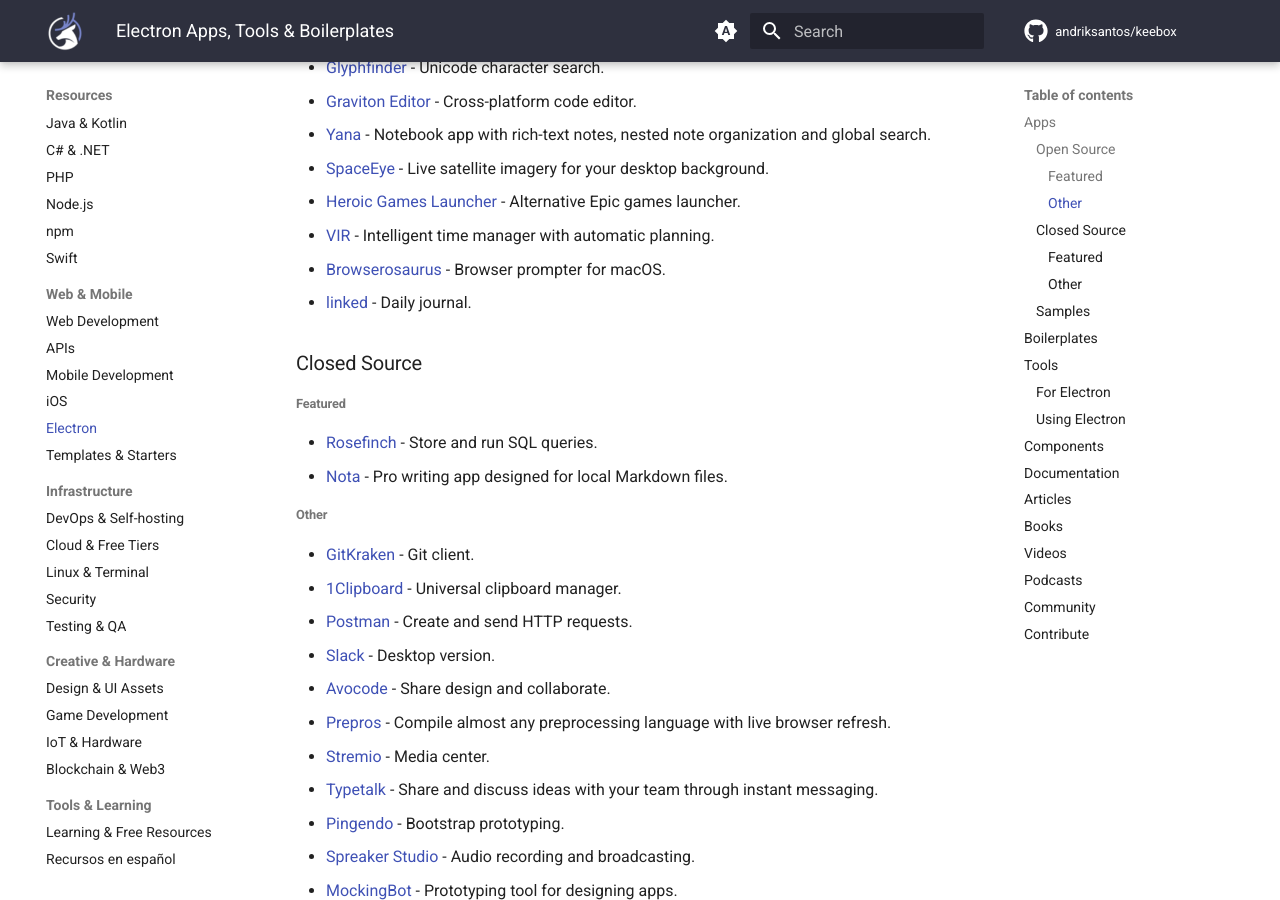
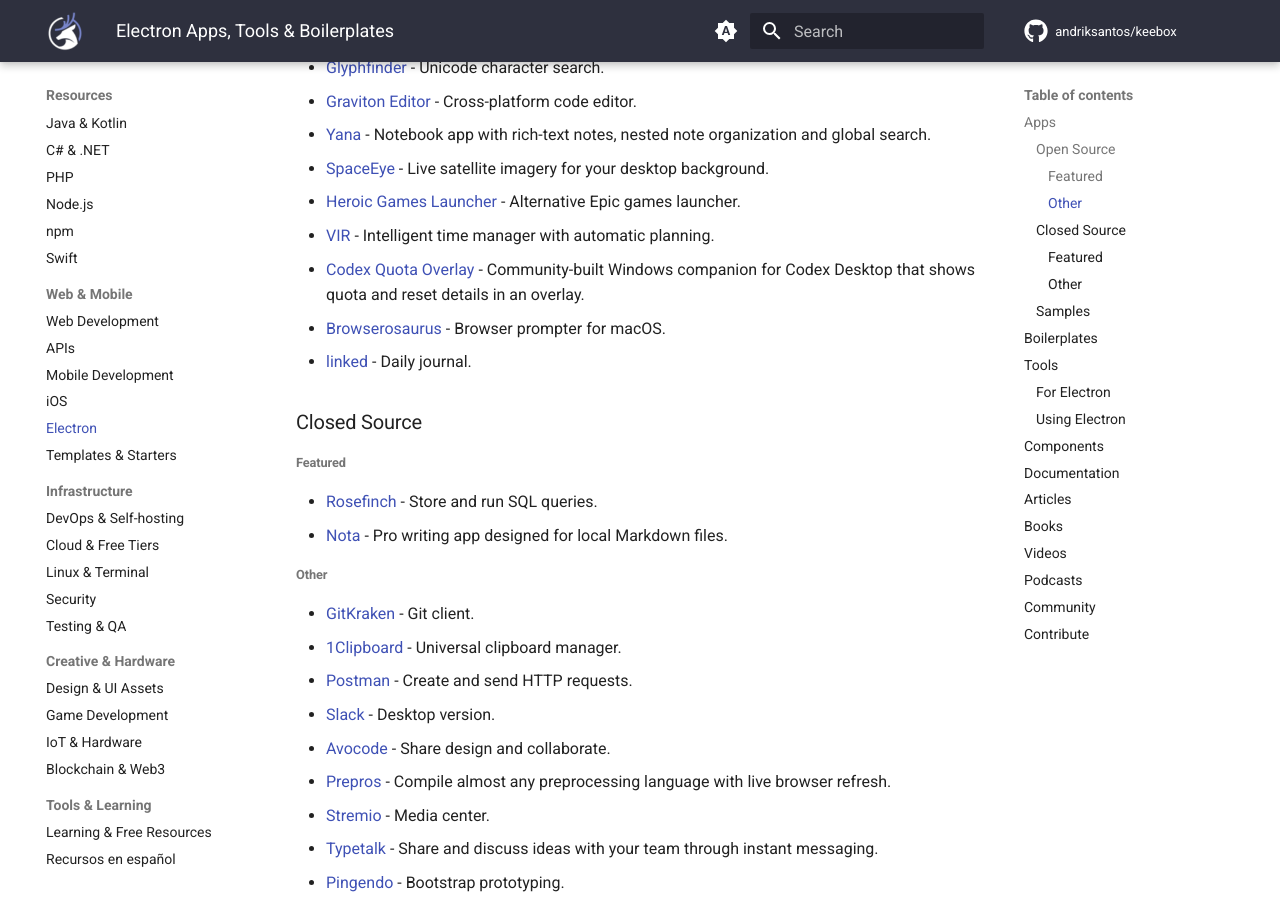
Before and after one commit to andriksantos/keebox, an MkDocs documentation site: the page built from docs/electron.md, in a window 1280 px wide and 900 px high, scrolled down 2844 px. Built offline with MkDocs 1.6.1 and Material for MkDocs 9.7.7, drawn with Linux system fonts in a browser that asks for light colours; comment, search, counter and statistics services are not loaded.

Commit message:
docs: list Codex Quota Overlay in Electron apps

```diff
--- a/docs/electron.md
+++ b/docs/electron.md
@@ -92,6 +92,7 @@ Made with Electron.
 - [SpaceEye](https://github.com/KYDronePilot/SpaceEye) - Live satellite imagery for your desktop background.
 - [Heroic Games Launcher](https://github.com/Heroic-Games-Launcher/HeroicGamesLauncher) - Alternative Epic games launcher.
 - [VIR](https://github.com/TommyX12/VIR) - Intelligent time manager with automatic planning.
+- [Codex Quota Overlay](https://github.com/cpys/codex-quota-overlay) - Community-built Windows companion for Codex Desktop that shows quota and reset details in an overlay.
 - [Browserosaurus](https://github.com/will-stone/browserosaurus) - Browser prompter for macOS.
 - [linked](https://github.com/lostdesign/linked) - Daily journal.
 
```
